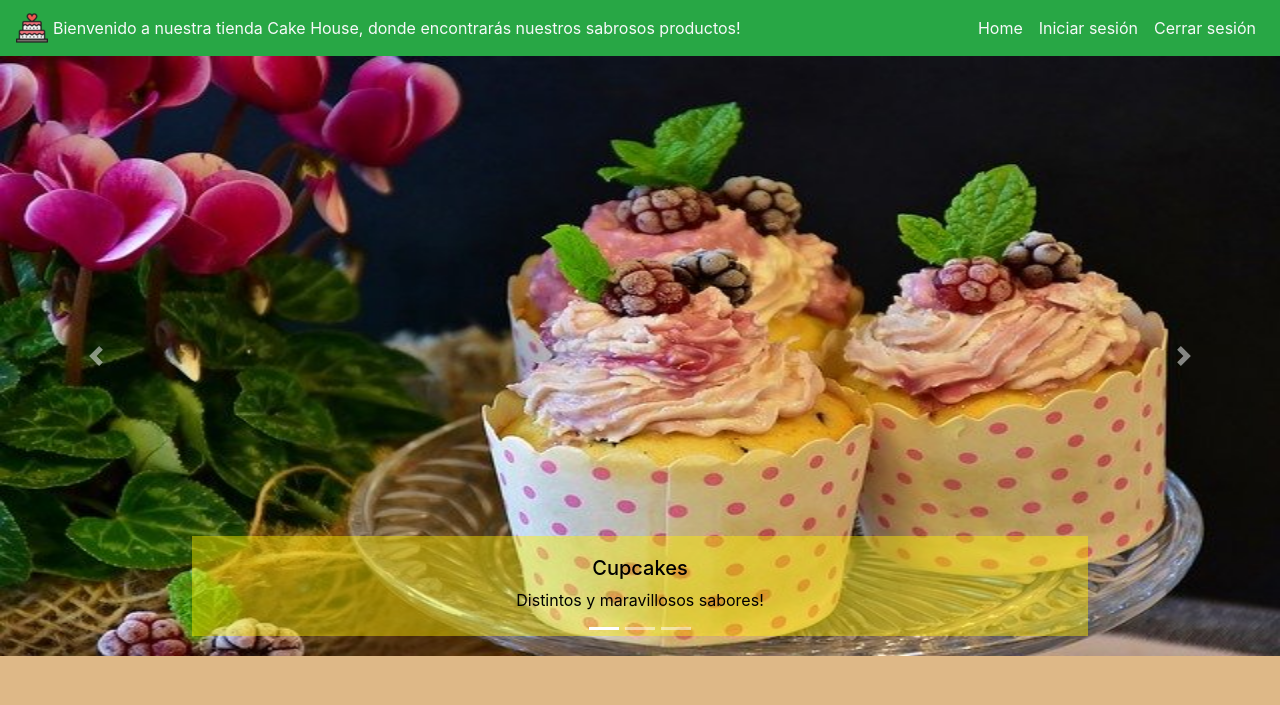
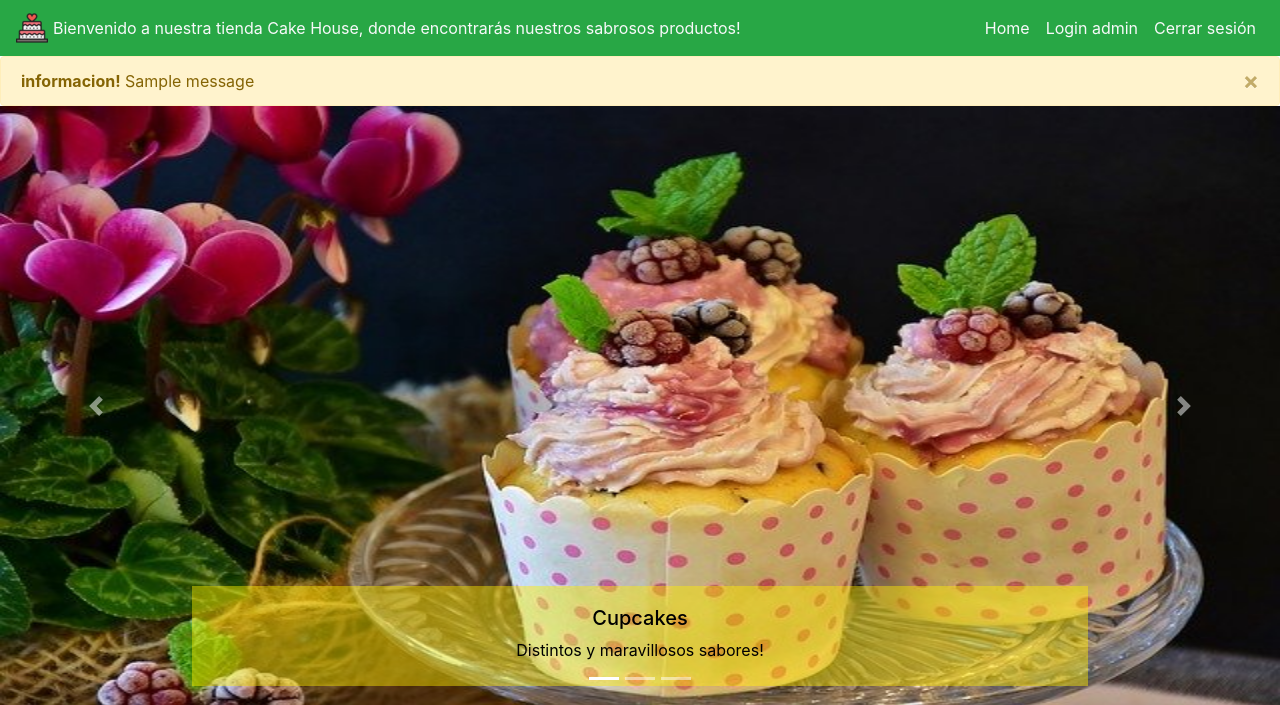
Before and after one commit to Estebanriquelme/evaluacion_4, a Django app: page /cakehouse/ in a window 1280 px wide. Shown: the top 705 px of the page. Run offline with Django 3.2, Linux system fonts and the light colour scheme; data comes from the database, SQL or seed files in the repository; both versions use the stored data as it was after the commit; one stand-in notice (Sample message) is shown; some libraries are stand-ins or nearby versions.

Commit message:
se agrego la alerta y se agrego message_storage en settings

```diff
--- a/caso/cakehouse/templates/cakehouse/index.html
+++ b/caso/cakehouse/templates/cakehouse/index.html
@@ -29,7 +29,7 @@
             >
           </li>
           <li class="nav-item">
-            <a class="nav-link text-light" href="{%url 'cakehouse:iniciosesion'%}">Iniciar sesión</a>
+            <a class="nav-link text-light" href="{%url 'cakehouse:iniciosesion'%}">Login admin</a>
           </li>
           <li class="nav-item">
             <a class="nav-link text-light" href="{%url 'cakehouse:logoutv'%}">Cerrar sesión</a>
@@ -37,6 +37,19 @@
         </ul>
       </div>
     </nav>
+    {%if messages%}
+      {%for m in messages%}
+      <div class="alert alert-warning alert-dismissible fade show  mb-0" role="alert">
+        <strong>informacion!</strong>
+        {{m}}
+        <button type="button" class="close" data-dismiss="alert" aria-label="Close">
+          <span aria-hidden="true">&times;</span>
+        </button>
+      </div>
+
+      {%endfor%}
+
+    {%endif%}
     <!--carrusel-->
     <header>
         <div
--- a/caso/cakehouse/templates/cakehouse/pagar_productos.html
+++ b/caso/cakehouse/templates/cakehouse/pagar_productos.html
@@ -30,7 +30,7 @@ height: 100vh;" class="cuerpo">
             >
           </li>
           <li class="nav-item">
-            <a class="nav-link text-light" href="{%url 'cakehouse:iniciosesion'%}">Iniciar sesión</a>
+            <a class="nav-link text-light" href="{%url 'cakehouse:iniciosesion'%}">Login admin</a>
           </li>
           <li class="nav-item">
             <a class="nav-link text-light" href="{%url 'cakehouse:logoutv'%}">Cerrar sesión</a>
--- a/caso/cakehouse/templates/cakehouse/ver_productos.html
+++ b/caso/cakehouse/templates/cakehouse/ver_productos.html
@@ -30,7 +30,7 @@
             >
           </li>
           <li class="nav-item">
-            <a class="nav-link text-light" href="{%url 'cakehouse:iniciosesion'%}">Iniciar sesión</a>
+            <a class="nav-link text-light" href="{%url 'cakehouse:iniciosesion'%}">Login admin</a>
           </li>
           <li class="nav-item">
             <a class="nav-link text-light" href="{%url 'cakehouse:logoutv'%}">Cerrar sesión</a>
--- a/caso/cakehouse/views.py
+++ b/caso/cakehouse/views.py
@@ -5,7 +5,7 @@ from .models import Producto, Pago
 from django.contrib.auth import authenticate, login, logout
 from django.urls import reverse
 from django.contrib.auth import logout
-
+from django.contrib import messages
 
 # Create your views here.
 def index(request):
@@ -60,6 +60,7 @@ def inicses(request):
     else:
         listado_productos = Producto.objects.all()
         carrito = {'listado_productos':listado_productos}
+        messages.success(request,"usted no cuenta con una cuenta de administrador")
         return render(request,'cakehouse/index.html',carrito)
 
 def logoutv(request):
--- a/caso/caso/settings.py
+++ b/caso/caso/settings.py
@@ -28,6 +28,7 @@ DEBUG = True
 
 ALLOWED_HOSTS = []
 
+MESSAGE_STORAGE = "django.contrib.messages.storage.cookie.CookieStorage"
 
 # Application definition
 
```
Also changed, not shown: caso/db.sqlite3.
